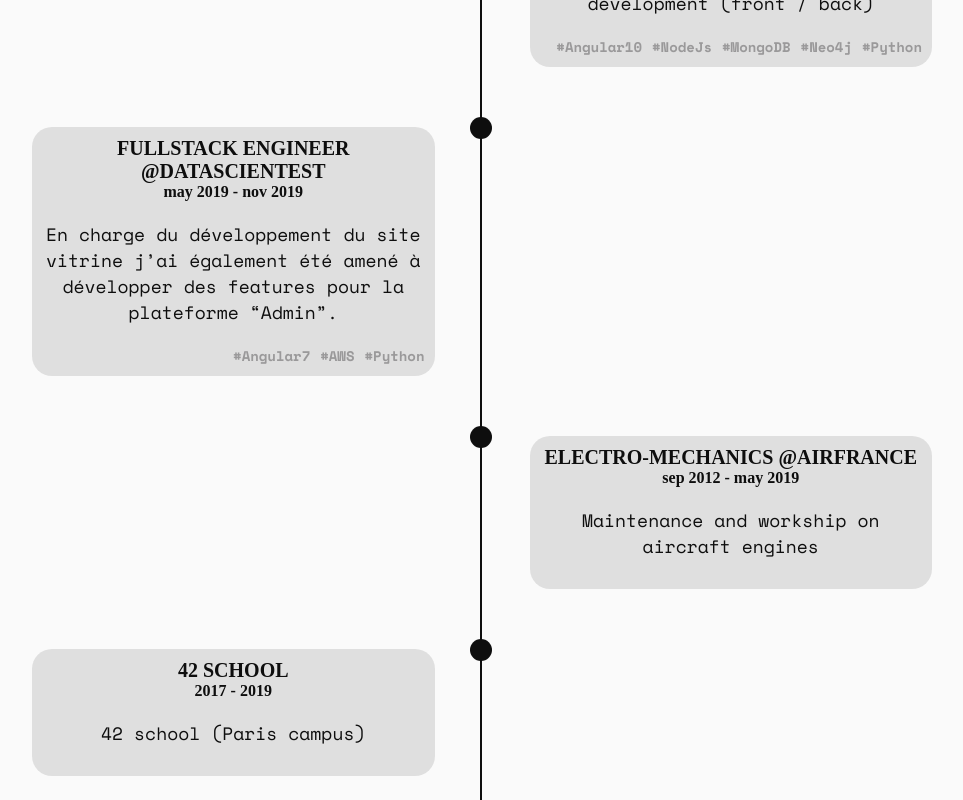
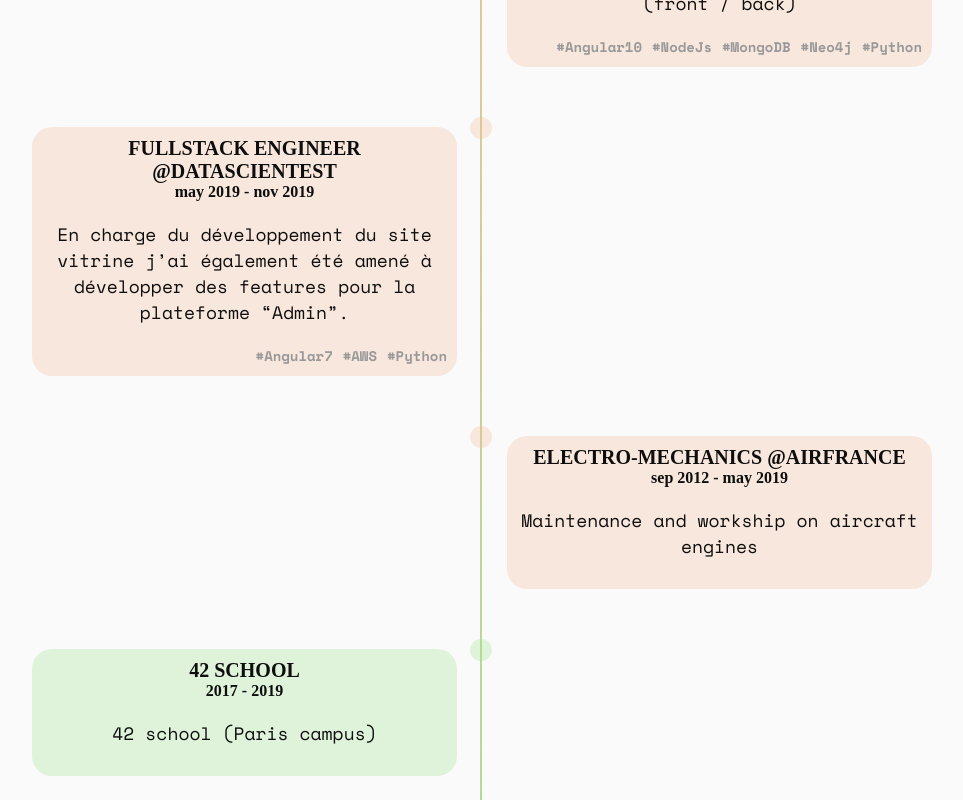
Before and after one commit to GuillaumeMajstruk/my-website, a React (Create React App) app: page /experience in a window 1280 px wide. Shown: the part 680-1480 px from the top of the page, without its empty margins (158-1121 px from the left). Built offline with nearby package versions, Linux system fonts and the light colour scheme; a web font is replaced by a local one.

Commit message:
wip: experience w/ colors

```diff
--- a/src/App.css
+++ b/src/App.css
@@ -16,6 +16,12 @@
   --slider-background: #DFDFDF;
   --slider-btn-background: #F4F5F5;
   --slider-btn-color: #0E0E0E;
+  --xp-bg-color-formation: rgba(158, 228, 147, 0.3);
+  --xp-bg-color-pro: rgba(246, 190, 154, 0.3);
+  --xp-bg-color-formation-hovered: rgba(158, 228, 147, 0.8);
+  --xp-bg-color-pro-hovered: rgba(246, 190, 154, 0.8);
+  --xp-bg-color-formation-bullet: rgb(158, 228, 147);
+  --xp-bg-color-pro-bullet: rgb(246, 189, 154);
 
   /* sizes */
   --navbar-height: 70px;
@@ -48,6 +54,12 @@
   --slider-background: #282828;
   --slider-btn-background: #171515;
   --slider-btn-color: #FFFEFF;
+  --xp-bg-color-formation: rgba(158, 228, 147, 0.3);
+  --xp-bg-color-pro: rgba(246, 190, 154, 0.3);
+  --xp-bg-color-formation-hovered: rgba(158, 228, 147, 0.8);
+  --xp-bg-color-pro-hovered: rgba(246, 190, 154, 0.8);
+  --xp-bg-color-formation-bullet: rgb(158, 228, 147);
+  --xp-bg-color-pro-bullet: rgb(246, 189, 154);
 
   /* sizes */
   --navbar-height: 70px;
@@ -561,7 +573,7 @@
   }
 
   .xp--content {
-    width: 85% !important;
+    width: 90% !important;
   }
 }
 
@@ -909,7 +921,7 @@
   width: .2rem;
   height: 100%;
   top: 0;
-  background-color: var(--text-color);
+  background: linear-gradient(var(--xp-bg-color-pro-bullet), var(--xp-bg-color-formation-bullet));
 }
 
 .xp--content-container {
@@ -928,7 +940,10 @@
   content: '';
   width: 2.2rem;
   height: 2.2rem;
-  background-color: var(--text-color);
+}
+
+.xp--container .xp--content-container .xp--content-pro::before {
+  background-color: var(--xp-bg-color-pro) !important;
 }
 
 .xp--content {
@@ -939,6 +954,38 @@
   border-radius: 2rem;
   text-align: center;
   justify-content: space-between;
+}
+
+.xp--content-pro {
+  background-color: var(--xp-bg-color-pro);
+}
+
+.xp--content-pro-b {
+  transition: background-color .2s ease-in;
+}
+
+.xp--content-pro-b::before {
+  transition: background-color .2s ease-in;
+  background-color: var(--xp-bg-color-pro);
+}
+.xp--content-pro-b:hover::before {
+  background-color: var(--xp-bg-color-pro-bullet);
+}
+
+.xp--content-formation {
+  background-color: var(--xp-bg-color-formation);
+}
+
+.xp--content-formation-b {
+  transition: background-color .2s ease-in;
+}
+
+.xp--content-formation-b::before {
+  transition: background-color .2s ease-in;
+  background-color: var(--xp-bg-color-formation);
+}
+.xp--content-formation-b:hover::before {
+  background-color: var(--xp-bg-color-formation-bullet);
 }
 
 .xp--content .xp--content-header {
--- a/src/views/Experience.js
+++ b/src/views/Experience.js
@@ -16,7 +16,8 @@
                 "React",
                 "Solidty",
                 "Bolckchain"
-            ]
+            ],
+            class: "xp--content-pro"
         },
         {
             id: 1,
@@ -32,7 +33,8 @@
                 "MongoDB",
                 "Neo4j",
                 "Python"
-            ]
+            ],
+            class: "xp--content-pro"
         },
         {
             id: 2,
@@ -46,7 +48,8 @@
                 "Angular7",
                 "AWS",
                 "Python"
-            ]
+            ],
+            class: "xp--content-pro"
         },
         {
             id: 3,
@@ -56,7 +59,8 @@
                 to: "may 2019"
             },
             desc: "Maintenance and workship on aircraft engines",
-            techs: []
+            techs: [],
+            class: "xp--content-pro"
         },
         {
             id: 4,
@@ -65,7 +69,8 @@
                 from: "2017",
                 to: "2019"
             },
-            desc: "42 school (Paris campus)"
+            desc: "42 school (Paris campus)",
+            class: "xp--content-formation"
         },
         {
             id: 5,
@@ -74,7 +79,8 @@
                 from: "2012",
                 to: "2014"
             },
-            desc: "mention très bien"
+            desc: "mention très bien",
+            class: "xp--content-formation"
         },
         {
             id: 6,
@@ -83,7 +89,8 @@
                 from: "2009",
                 to: "2012"
             },
-            desc: "Mention Assez bien"
+            desc: "Mention Assez bien",
+            class: "xp--content-formation"
         }
     ]
 
@@ -99,8 +106,8 @@
                         <div className="xp--timeline"></div>
                         {experiences.map(experience => {
                             return (
-                                <div className="xp--content-container" key={experience.id}>
-                                    <div className="xp--content">
+                                <div className={"xp--content-container " + experience.class + "-b"} key={experience.id}>
+                                    <div className={"xp--content " + experience.class}>
                                         <div className="xp--content-header">
                                             <div>{experience.title}</div>
                                             <div className="xp--content-dates">{experience.dates.from} - {experience.dates.to}</div>
```
